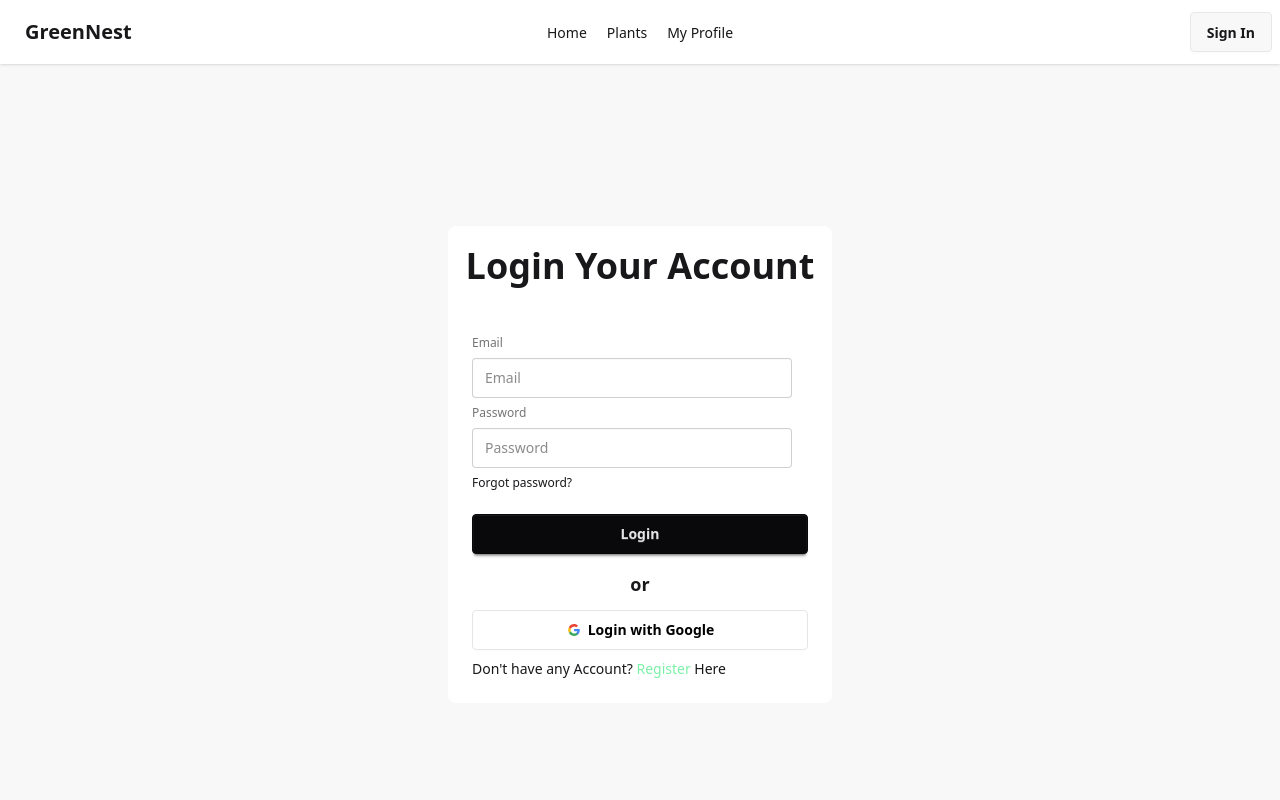
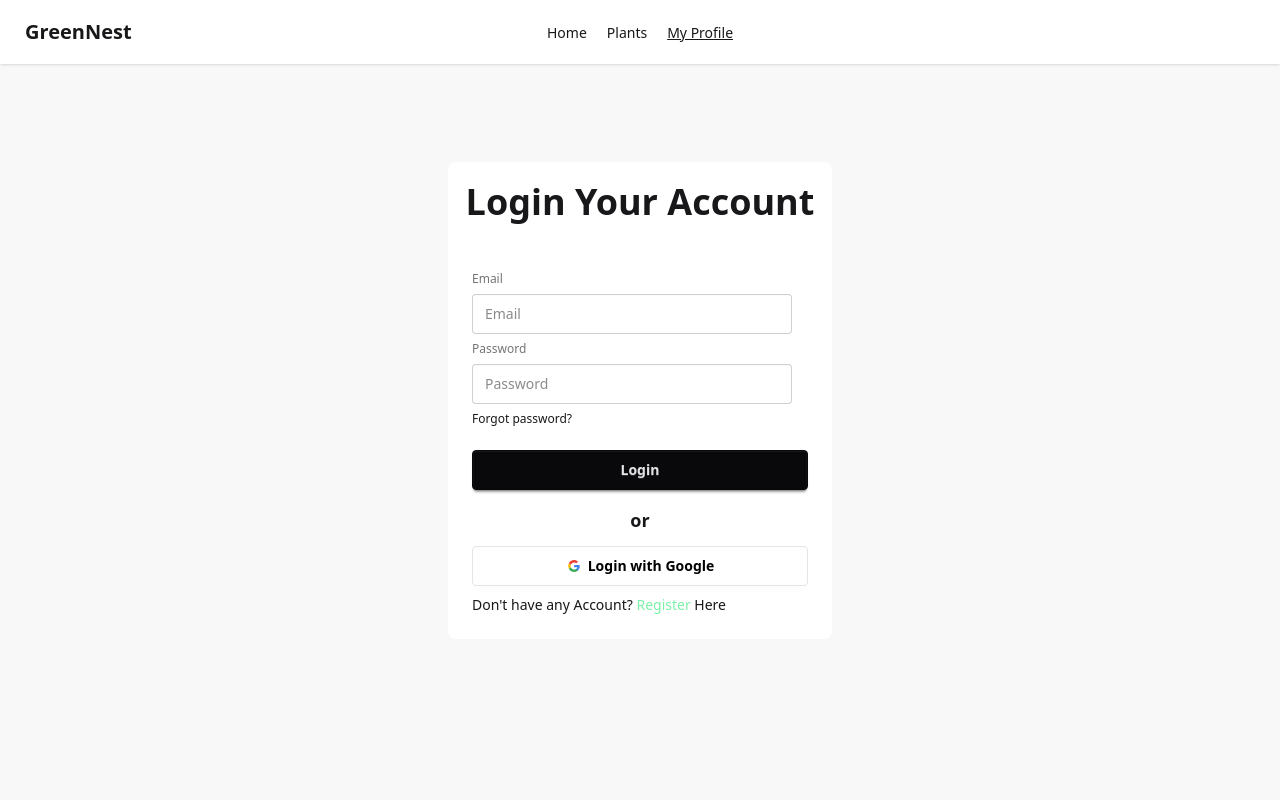
Before and after one commit to ahnafabid10/GreenNest, a React (Vite) app: page /auth/login in a window 1280 px wide. Shown: the top 800 px of the page. Built offline with nearby package versions, Linux system fonts and the light colour scheme; no server answers.

Commit message:
design and Navbar

```diff
--- a/src/Authentication/Login/Login.jsx
+++ b/src/Authentication/Login/Login.jsx
@@ -32,7 +32,7 @@ const Login = () => {
     const handleSignInWithGoogle =() =>{
       signInWithGoogle()
       alert('Sign In Successfully')
-      navigate(location?.state || '/')
+      navigate('/')
     }
     return (
         <div>
--- a/src/Authentication/Registration/Registration.jsx
+++ b/src/Authentication/Registration/Registration.jsx
@@ -12,7 +12,7 @@ const Registration = () => {
     const handleSignInWithGoogle =() =>{
       signInWithGoogle()
       alert('Register Successfully')
-      navigate(location?.state || '/')
+      navigate('/')
     }
 
     const handleRegister =(event) =>{
--- a/src/Components/Myprofile/MyProfile.jsx
+++ b/src/Components/Myprofile/MyProfile.jsx
@@ -2,7 +2,8 @@ import React, { use } from 'react';
 import { AuthContext } from '../../Provider/AuthContext';
 
 const MyProfile = () => {
-    const {user} = use(AuthContext)
+    const {user,} = use(AuthContext)
+
     return (
         <div className=''>
 <h3><span className='font-bold'>Name:</span> <span>{user && user.displayName }</span></h3>
@@ -13,6 +14,9 @@ const MyProfile = () => {
   </div>
 </div>
 
+
+
+
         </div>
     );
 };
--- a/src/Components/NavBar/NavBar.jsx
+++ b/src/Components/NavBar/NavBar.jsx
@@ -19,15 +19,17 @@ const NavBar = () => {
     <div className='flex flex-col md:flex-row gap-5'>
     <NavLink to='/'>Home</NavLink>
     <NavLink to='/plantsDetails'>Plants</NavLink>
-    <NavLink to='/myProfile'>My Profile</NavLink>
+    <NavLink to='/auth/login'>My Profile</NavLink>
     </div>
 
     </>
 
 
     return (
-        <div className="navbar shadow-sm">
-  <div className="navbar-start">
+      <div>
+        <div className="navbar w-full mx-auto shadow-sm absolute top-0 left-0 z-50 bg-base-100">
+          <div className='w-[1440px] mx-auto flex'>
+              <div className="navbar-start">
     <div className="dropdown">
       <div tabIndex={0} role="button" className="btn btn-ghost lg:hidden">
         <svg xmlns="http://www.w3.org/2000/svg" className="h-5 w-5" fill="none" viewBox="0 0 24 24" stroke="currentColor"> <path strokeLinecap="round" strokeLinejoin="round" strokeWidth="2" d="M4 6h16M4 12h8m-8 6h16" /> </svg>
@@ -51,11 +53,34 @@ const NavBar = () => {
   </div>
   <div className="navbar-end">
     {
-      user ? <div onClick={handleSignOut} className='btn'>Sign Out</div> : <Link className="btn" to='/auth/login'>Sign In</Link>
+      user ?  <section>
+        <div className="dropdown">
+  <div tabIndex={0} role="button" className=" m-1">
+    <img className='w-[45px] border-2 border-green-900 rounded-full' src={user.photoURL} alt="" />
+    </div>
+  <ul tabIndex={0} className="dropdown-content menu bg-base-100 rounded-box shadow-lg w-48 sm:w-56 p-2 z-[1] right-0 mt-2">
+  <li className="text-center text-sm sm:text-base font-medium text-gray-700 mb-2">
+    {user?.displayName}
+  </li>
+  <li>
+    <Link to='/auth/login' onClick={handleSignOut} className="btn btn-sm sm:btn-md btn-outline w-full">Sign Out</Link>
+  </li>
+</ul>
+</div>
+</section>
+
+      :
+
+      ""
     }
 
   </div>
+          </div>
+
 </div>
+
+      </div>
+
     );
 };
 
--- a/src/HomeLayouts/Swiper/Slider.jsx
+++ b/src/HomeLayouts/Swiper/Slider.jsx
@@ -23,7 +23,7 @@ const Slider = () => {
     >
       {/* 1 */}
       <SwiperSlide>
-        <img className='w-full h-[90vh] object-cover' src={img1} alt="" />
+        <img className='w-full h-[100vh] object-cover' src={img1} alt="" />
         <div className="flex flex-col justify-center absolute inset-0  items-center text-center text-white px-4">
             <h1 className="text-5xl md:text-6xl font-bold mb-4">Bring Home Serenity</h1>
             <p className="text-lg md:text-2xl max-w-2xl">Fill your home with calm, air-purifying plants that refresh your space and soul.</p>
@@ -31,7 +31,7 @@ const Slider = () => {
       </SwiperSlide>
       {/* 2 */}
       <SwiperSlide>
-        <img className='w-full h-[90vh] object-cover ' src={img2} alt="" />
+        <img className='w-full h-[100vh] object-cover ' src={img2} alt="" />
         <div className="flex flex-col justify-center absolute inset-0  items-center text-center text-white px-4">
             <h1 className="text-5xl md:text-6xl font-bold mb-4">Grow a Greener You</h1>
             <p className="text-lg md:text-2xl max-w-2xl">Discover easy-care plants that thrive with your lifestyle — even on busy days.</p>
@@ -41,7 +41,7 @@ const Slider = () => {
       {/* 3 */}
 
       <SwiperSlide>
-        <img className='w-full h-[90vh] object-cover' src={img3} alt="" />
+        <img className='w-full h-[100vh] object-cover' src={img3} alt="" />
          <div className="flex flex-col justify-center absolute inset-0  items-center text-center text-white px-4">
             <h1 className="text-5xl md:text-6xl font-bold mb-4">Small Pots, Big Smiles</h1>
             <p className="text-lg md:text-2xl max-w-2xl">Bring charm to every corner with our tiny indoor plants made for cozy spaces.</p>
```
